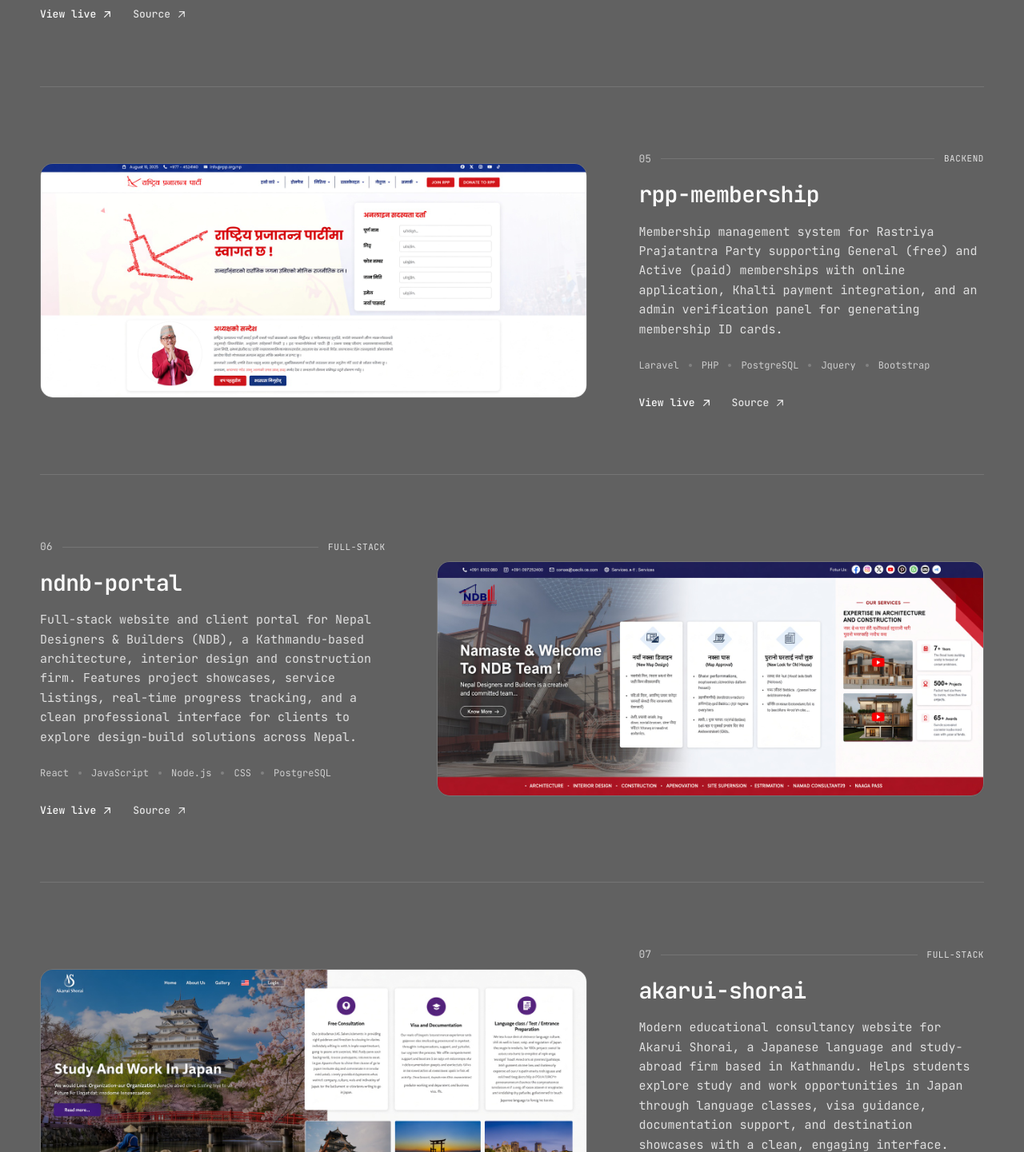
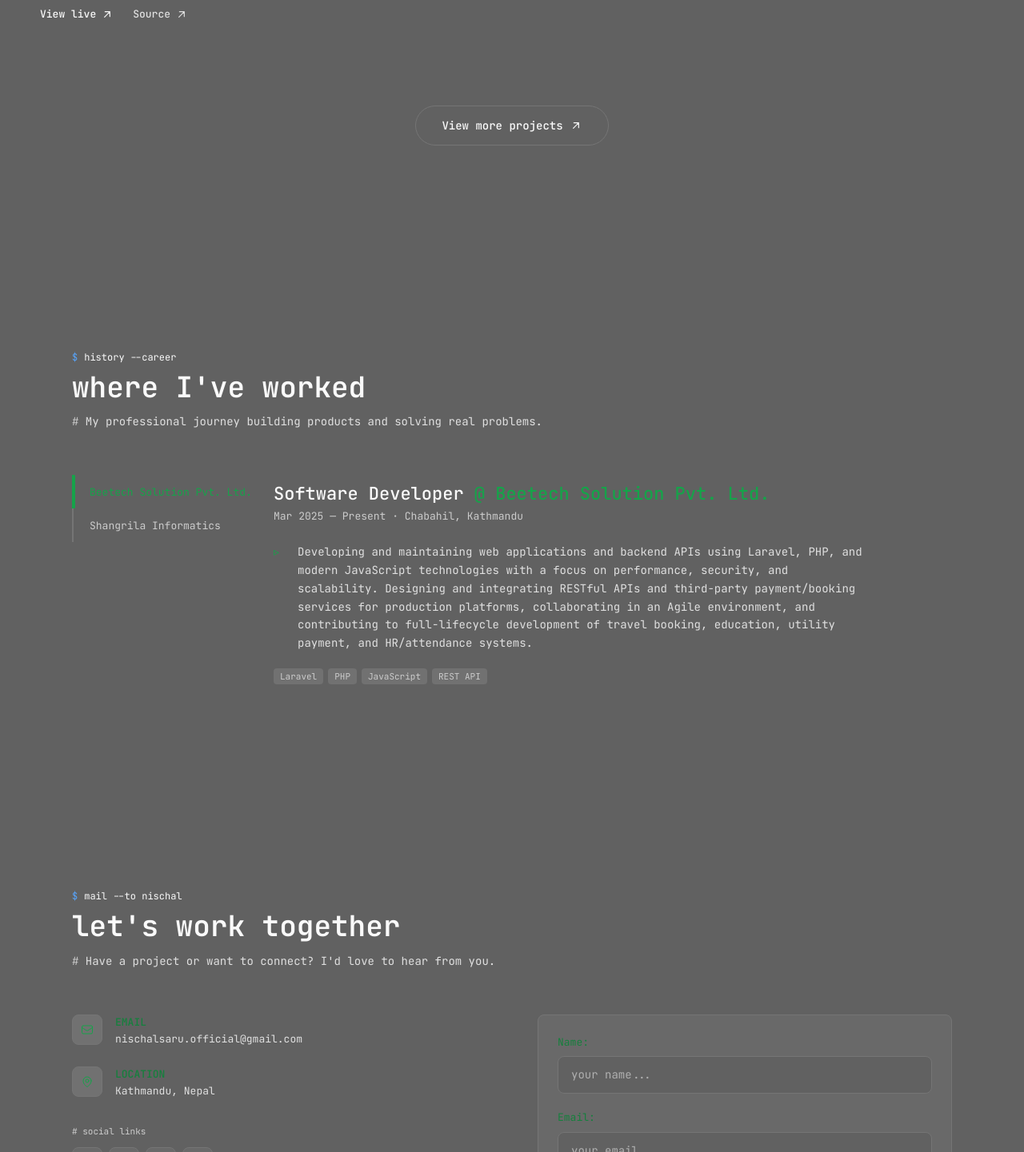
Before and after one commit to NIschalSaru/portfolio, a React (Vite) app: page / in a window 1280 px wide. Shown: the part 4409-5850 px from the top of the page at 80% size. Built offline with nearby package versions, Linux system fonts and the light colour scheme.

Commit message:
project section adn contact section uopdated

```diff
--- a/src/components/Contact.jsx
+++ b/src/components/Contact.jsx
@@ -79,7 +79,7 @@ export default function Contact() {
                 </div>
                 <div>
                   <p className="text-[13px] text-ink font-mono font-medium">
-                    <span className="text-[#58a6ff]">$</span> echo $EMAIL
+                    <span className="text-[#15803d]">EMAIL</span>
                   </p>
                   <p className="text-[13px] text-ink-secondary font-mono mt-0.5">nischalsaru.official@gmail.com</p>
                 </div>
@@ -94,7 +94,7 @@ export default function Contact() {
                 </div>
                 <div>
                   <p className="text-[13px] text-ink font-mono font-medium">
-                    <span className="text-[#58a6ff]">$</span> cat /etc/location
+                    <span className="text-[#15803d]">LOCATION</span>
                   </p>
                   <p className="text-[13px] text-ink-secondary font-mono mt-0.5">Kathmandu, Nepal</p>
                 </div>
@@ -133,7 +133,7 @@ export default function Contact() {
           >
             <div className="mb-5">
               <label className="block text-[13px] text-ink-secondary font-mono mb-2">
-                <span className="text-[#58a6ff]">$</span> read -p &quot;Name: &quot;
+                <span className="text-[#15803d]">Name: </span>
               </label>
               <input
                 type="text"
@@ -145,7 +145,7 @@ export default function Contact() {
             </div>
             <div className="mb-5">
               <label className="block text-[13px] text-ink-secondary font-mono mb-2">
-                <span className="text-[#58a6ff]">$</span> read -p &quot;Email: &quot;
+                <span className="text-[#15803d]">Email: </span>
               </label>
               <input
                 type="email"
@@ -157,7 +157,7 @@ export default function Contact() {
             </div>
             <div className="mb-5">
               <label className="block text-[13px] text-ink-secondary font-mono mb-2">
-                <span className="text-[#58a6ff]">$</span> cat &gt; message.txt
+                <span className="text-[#15803d]">Message: </span>
               </label>
               <textarea
                 rows={4}
--- a/src/components/Projects.jsx
+++ b/src/components/Projects.jsx
@@ -1,5 +1,5 @@
 import { motion, useInView } from 'framer-motion'
-import { useRef } from 'react'
+import { useRef, useState } from 'react'
 import pingNepalImg from '../assets/pingnepal.webp'
 import woorihakkyoImg from '../assets/woorihakkyo.webp'
 import yatraNepalImg from '../assets/yatranepal.webp'
@@ -197,6 +197,9 @@ function ProjectRow({ project, index }) {
 export default function Projects() {
   const headerRef = useRef(null)
   const headerInView = useInView(headerRef, { once: true, margin: '-80px' })
+  const [visibleCount, setVisibleCount] = useState(4)
+
+  const shownProjects = projects.slice(0, visibleCount)
 
   return (
     <section id="projects" className="relative py-24 md:py-32 px-5 sm:px-8">
@@ -221,10 +224,22 @@ export default function Projects() {
         </motion.div>
 
         <div className="mt-6">
-          {projects.map((project, i) => (
+          {shownProjects.map((project, i) => (
             <ProjectRow key={project.title} project={project} index={i} />
           ))}
         </div>
+
+        {visibleCount < projects.length && (
+          <div className="mt-6 flex justify-center">
+            <button
+              onClick={() => setVisibleCount((c) => c + 2)}
+              className="inline-flex items-center gap-2 rounded-full border border-border-light px-8 py-3.5 text-sm font-medium text-ink hover:border-accent hover:text-accent transition-colors"
+            >
+              View more projects
+              <ArrowIcon />
+            </button>
+          </div>
+        )}
       </div>
     </section>
   )
```
